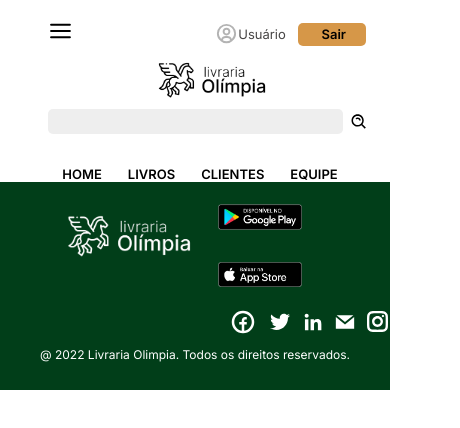
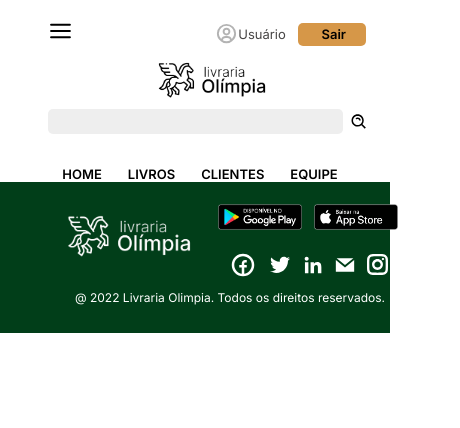
Before and after one commit to Sara-Lirio/Olimpia_App, a React (Vite) app: page /cadastroLivro in a window 390 px wide. Shown: the top 428 px of the page, 460 px wide, since content can reach past the window. Built offline with nearby package versions, Linux system fonts and the light colour scheme.

Commit message:
Arrumando layout responsivo 425px footer

```diff
--- a/src/components/Footer/Footer.module.css
+++ b/src/components/Footer/Footer.module.css
@@ -91,6 +91,11 @@
         display: none;
     }
 
+    .apps{
+        margin-right: .5em;
+        width: 15em;
+    }
+
     .appstore {
         margin: 1em auto 0 auto;
         width: 6em;
```
